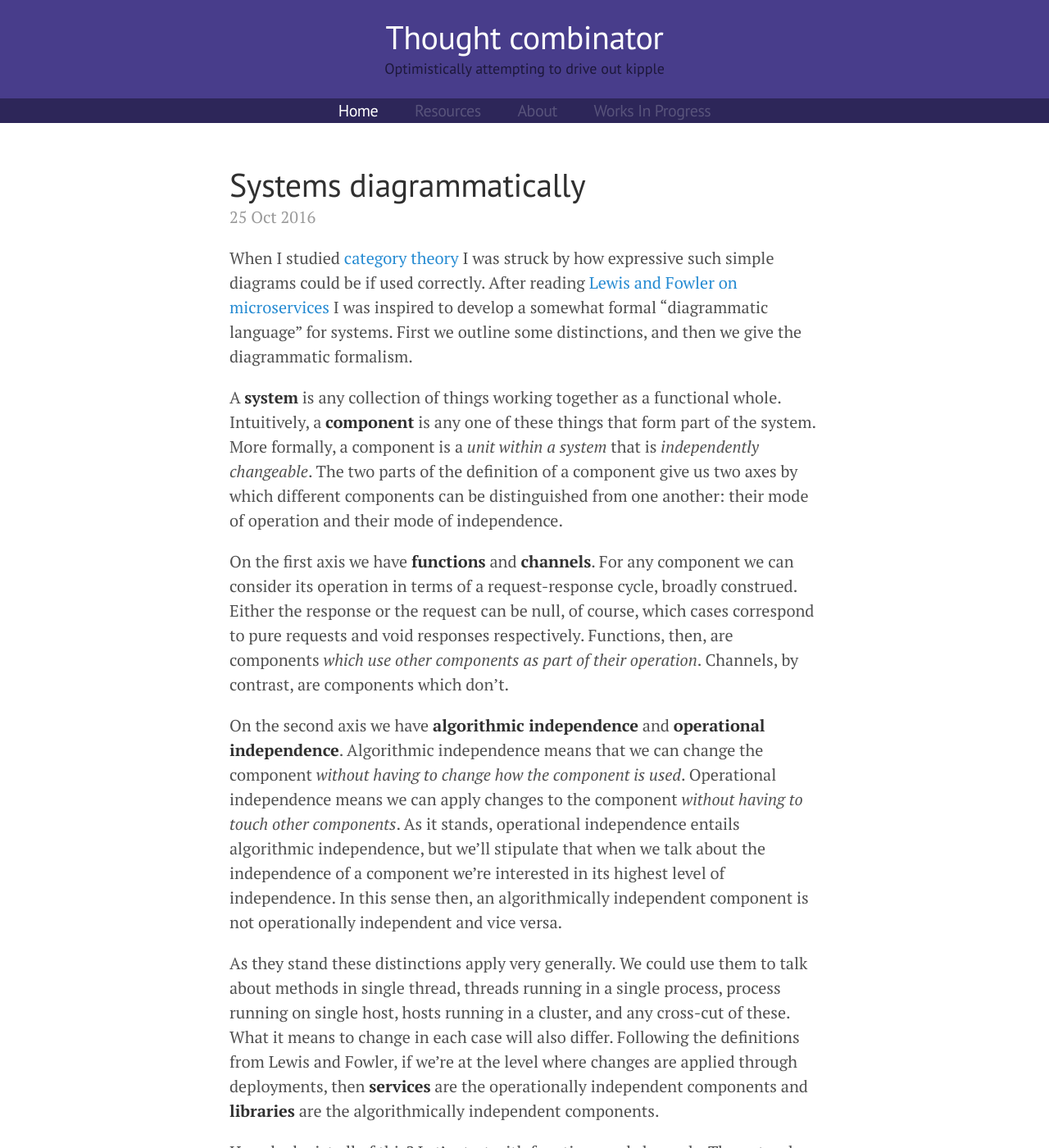
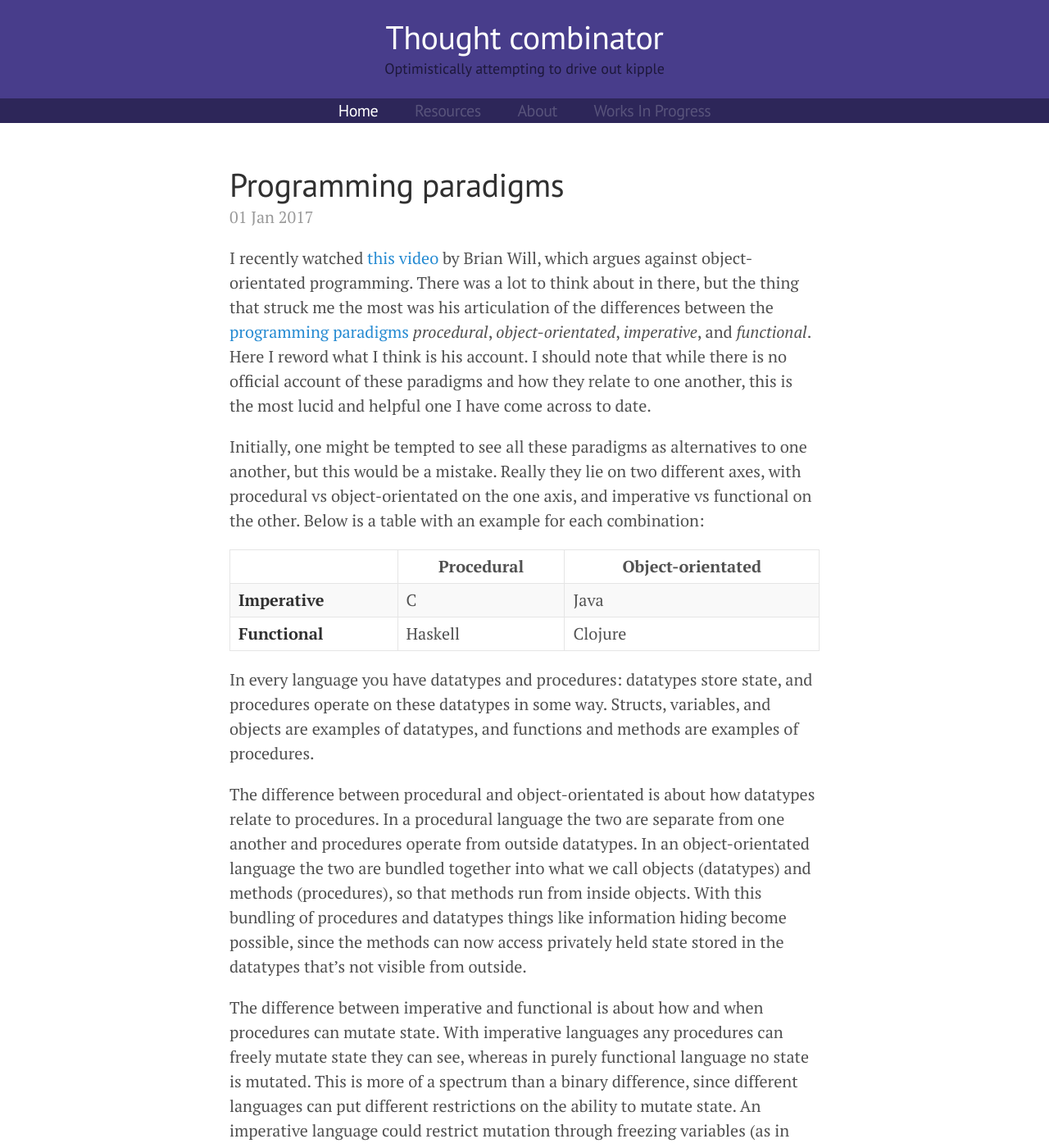
Before and after one commit to elliottroland/elliottroland.github.io, a Jekyll site: the page built from index.html, in a window 1280 px wide and 1400 px high. Shown: the whole window at 82% size. Built offline with Jekyll 4.4.1, drawn with Linux system fonts in a browser that asks for light colours; the list of posts is cut into pages by our own code; some of the changed text lies outside the part shown.

Commit message:
Add programming-paradigms

```diff
--- a/_posts/2016-10-25-systems-diagrammatically.markdown
+++ b/_posts/2016-10-25-systems-diagrammatically.markdown
@@ -1,5 +1,5 @@
 ---
-published: true
+published: false
 title: Systems diagrammatically
 layout: post
 tags: []
--- /dev/null
+++ b/_posts/2017-01-01-programming-paradigms.markdown
@@ -0,0 +1,21 @@
+---
+published: true
+title: Programming paradigms
+layout: post
+tags: []
+categories: [paradigms]
+---
+I recently watched [this video](https://www.youtube.com/watch?v=QM1iUe6IofM) by Brian Will, which argues against object-orientated programming. There was a lot to think about in there, but the thing that struck me the most was his articulation of the differences between the [programming paradigms](https://en.wikipedia.org/wiki/Programming_paradigm) *procedural*, *object-orientated*, *imperative*, and *functional*. Here I reword what I think is his account. I should note that while there is no official account of these paradigms and how they relate to one another, this is the most lucid and helpful one I have come across to date.
+
+Initially, one might be tempted to see all these paradigms as alternatives to one another, but this would be a mistake. Really they lie on two different axes, with procedural vs object-orientated on the one axis, and imperative vs functional on the other. Below is a table with an example for each combination:
+
+|   | Procedural | Object-orientated |
+| - |--------- | ----------------- |
+| **Imperative** | C | Java |
+| **Functional** | Haskell | Clojure |
+
+In every language you have datatypes and procedures: datatypes store state, and procedures operate on these datatypes in some way. Structs, variables, and objects are examples of datatypes, and functions and methods are examples of procedures.
+
+The difference between procedural and object-orientated is about how datatypes relate to procedures. In a procedural language the two are separate from one another and procedures operate from outside datatypes. In an object-orientated language the two are bundled together into what we call objects (datatypes) and methods (procedures), so that methods run from inside objects. With this bundling of procedures and datatypes things like information hiding become possible, since the methods can now access privately held state stored in the datatypes that's not visible from outside.
+
+The difference between imperative and functional is about how and when procedures can mutate state. With imperative languages any procedures can freely mutate state they can see, whereas in purely functional language no state is mutated. This is more of a spectrum than a binary difference, since different languages can put different restrictions on the ability to mutate state. An imperative language could restrict mutation through freezing variables (as in Ruby) or finalizing variables (as in Java), or by hiding variables. From the other side, a functional language might allow you to mutate state but only in specific cases. From this perspective we say that *statement* are operations which mutate state, and *expressions* are operations which don't.
```
